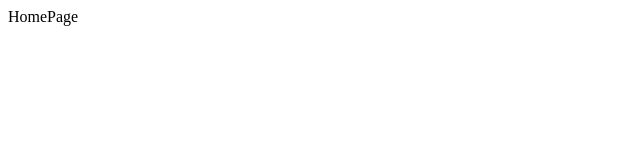
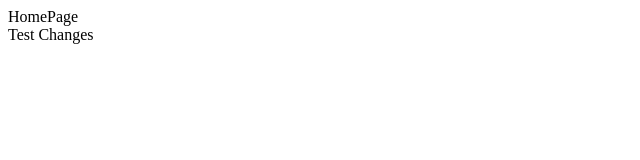
Before and after one commit to chritzadz/permisi-website, a Next.js app: page /home in a window 1280 px wide. Shown: the top 160 px of the page, without its empty margins (0-640 px from the left). Built offline with nearby package versions, Linux system fonts and the light colour scheme.

Commit message:
test propagating delay

```diff
--- a/src/app/home/page.tsx
+++ b/src/app/home/page.tsx
@@ -2,7 +2,10 @@ import React from 'react'
 
 const HomePage = () => {
     return (
-        <div>HomePage</div>
+        <>
+            <div>HomePage</div>
+            <div>Test Changes</div>
+        </>
     )
 }
 
```
